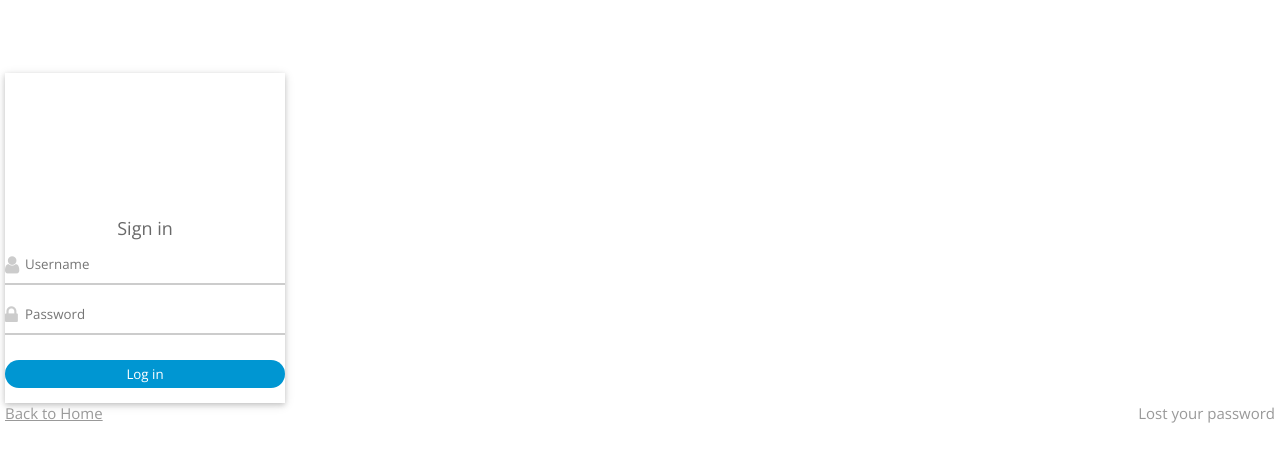
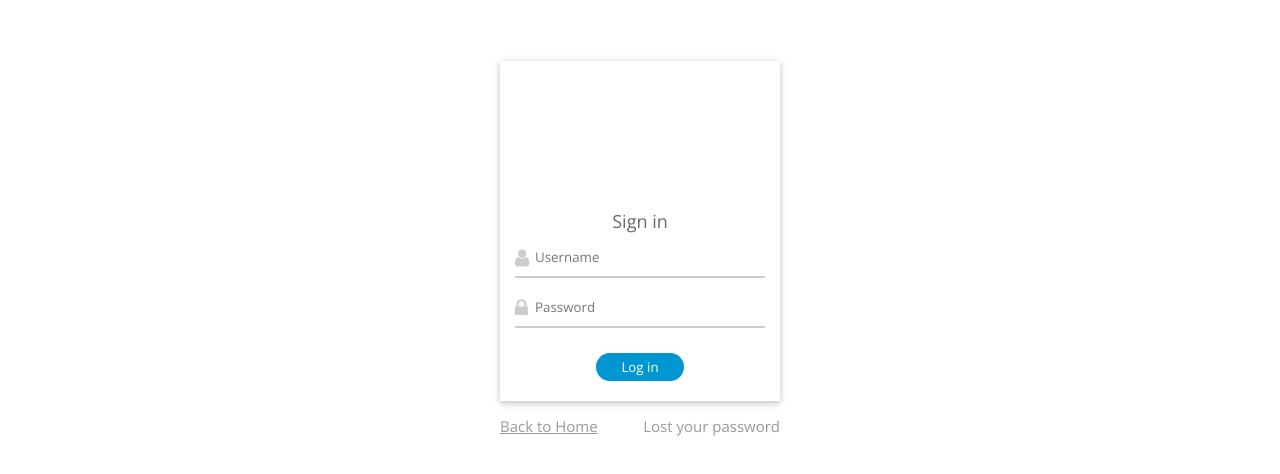
Before and after one commit to ftascon/loginPage, a website: page index.html in a window 1280 px wide. Shown: the part 152-626 px from the top of the page. Drawn offline with nearby package versions, Linux system fonts and the light colour scheme; grey boxes are pictures that could not be loaded.

Commit message:
responsive mobile first? done

```diff
--- a/scss/master.scss
+++ b/scss/master.scss
@@ -133,27 +133,37 @@ input{
 
 /* Custom, iPhone Retina */
 @media only screen and (min-width : 320px) {
-  .box{
-    box-shadow: 0 2px 5px 0 rgba(0, 0, 0, 0.16), 0 2px 10px 0 rgba(0, 0, 0, 0.12);
+  .flex{
     width: 90%;
-    max-width: 280px;
-    padding: 20px;
+    max-width: 400px;
+    margin: 0 auto;
+    .box{
+      box-shadow: 0 2px 5px 0 rgba(0, 0, 0, 0.16), 0 2px 10px 0 rgba(0, 0, 0, 0.12);
+      padding: 20px 15px;
+      &+p{
+        margin-top: 15px;
+      }
+    }
   }
 }
 
 /* Extra Small Devices, Phones */
 @media only screen and (min-width : 480px) {
-
 }
 
 /* Small Devices, Tablets */
 @media only screen and (min-width : 768px) {
-
+  .flex{
+    max-width: 280px;
+  }
 }
 
 /* Medium Devices, Desktops */
 @media only screen and (min-width : 992px) {
-
+  .box form button{
+    width: 35%;
+    margin: 0 auto;
+  }
 }
 
 /* Large Devices, Wide Screens */
```
Also changed, not shown: index.html (+1 -1 lines), css/master.css.
